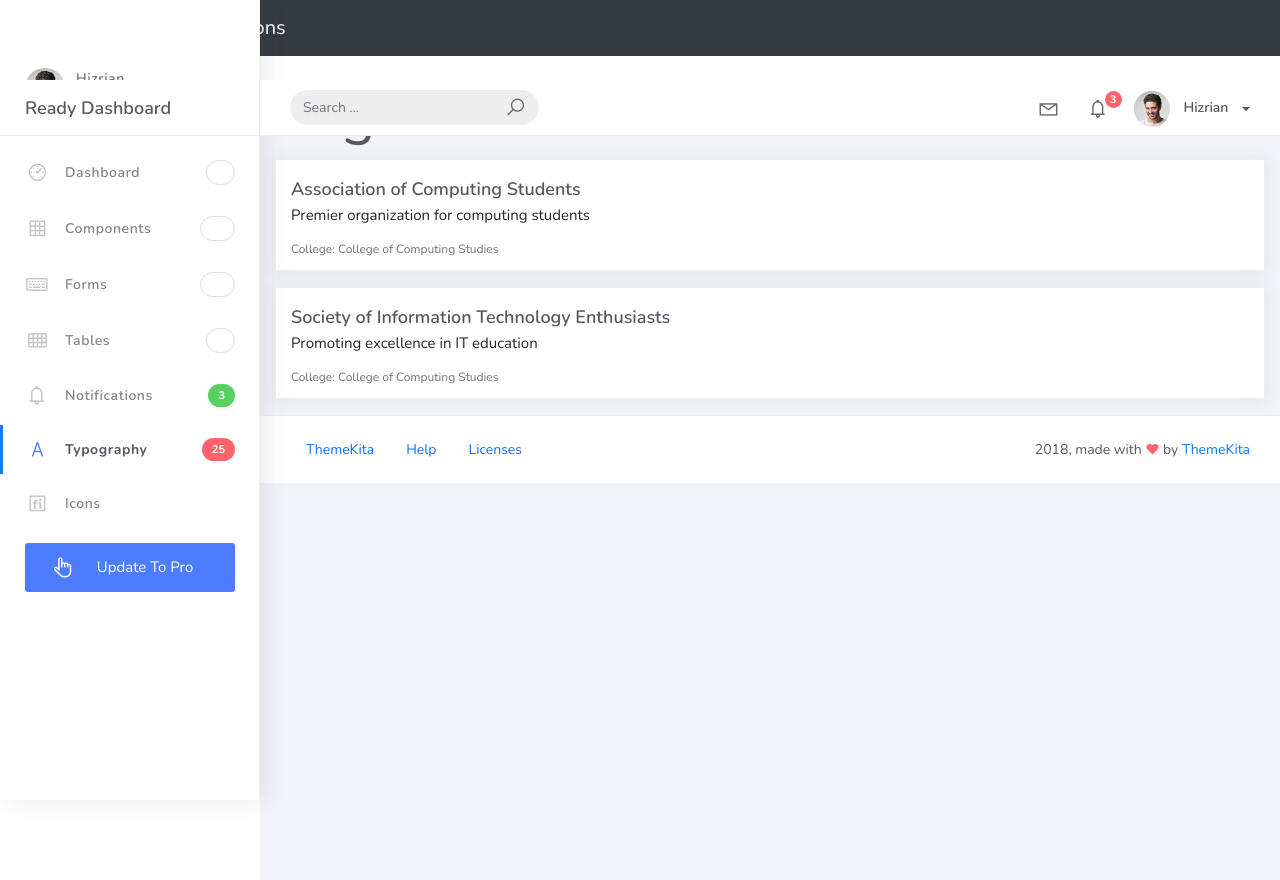
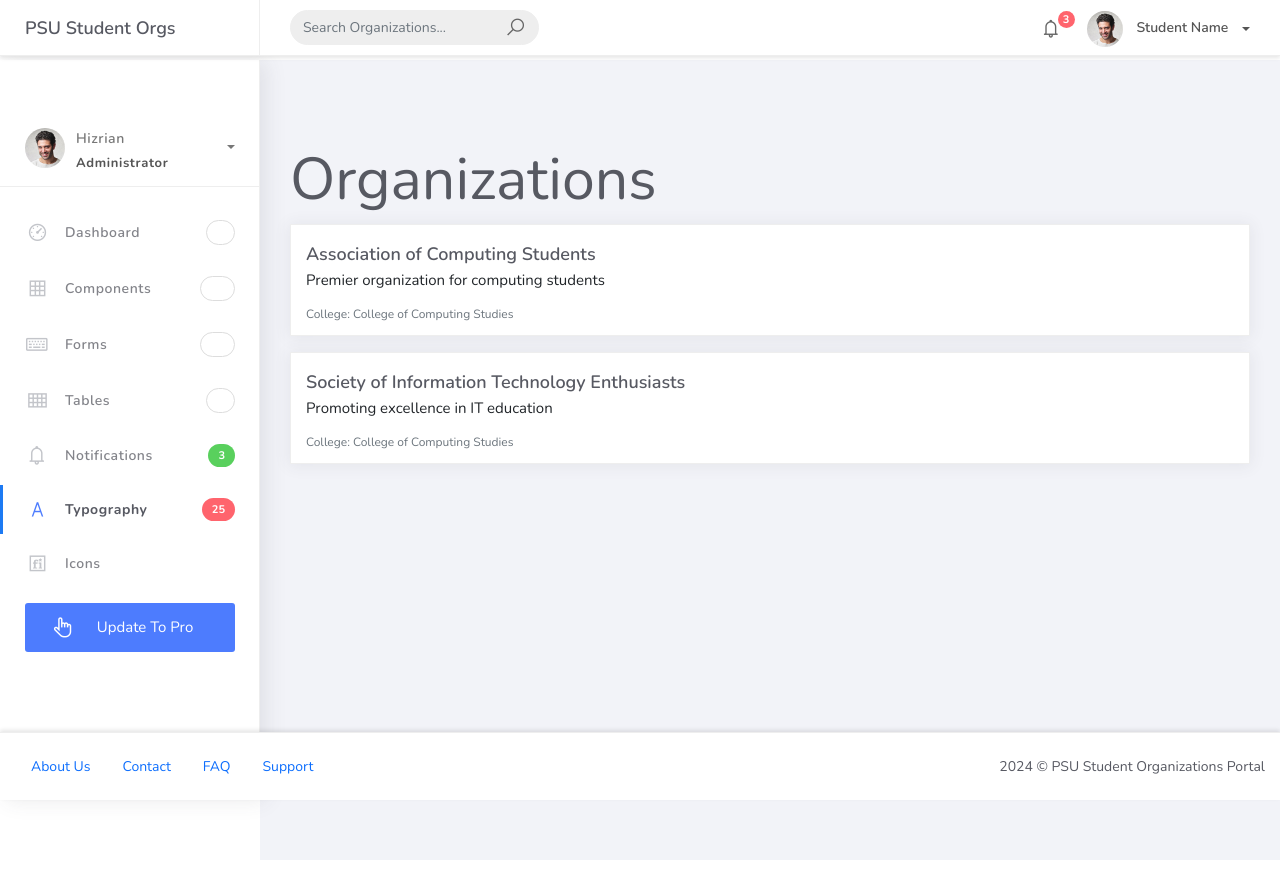
Before and after one commit to Weakcods/psushere, a Django app: page / in a window 1280 px wide. Run offline with Django 5.2, Linux system fonts and the light colour scheme; data comes from the database, SQL or seed files in the repository; some libraries are stand-ins or nearby versions.

Commit message:
fix rumbuled header & footer

```diff
--- a/studentorg/templates/base.html
+++ b/studentorg/templates/base.html
@@ -12,19 +12,47 @@
     <link rel="stylesheet" href="https://fonts.googleapis.com/css?family=Nunito:200,200i,300,300i,400,400i,600,600i,700,700i,800,800i,900,900i">
     <link rel="stylesheet" href="{% static 'assets/css/ready.css' %}">
     <link rel="stylesheet" href="{% static 'assets/css/demo.css'%}">
+    <style>
+        body {
+            display: flex;
+            flex-direction: column;
+            min-height: 100vh;
+        }
+        .wrapper {
+            flex: 1 0 auto;
+        }
+        .main-header {
+            position: fixed;
+            top: 0;
+            width: 100%;
+            z-index: 1000;
+            background: #fff;
+            box-shadow: 0 2px 4px rgba(0,0,0,0.1);
+        }
+        .main-panel {
+            margin-top: 60px; /* Adjust based on header height */
+            padding-bottom: 70px; /* Space for footer */
+        }
+        .footer {
+            position: fixed;
+            bottom: 0;
+            width: 100%;
+            background: #fff;
+            box-shadow: 0 -2px 4px rgba(0,0,0,0.1);
+            z-index: 1000;
+            padding: 15px 0;
+        }
+        .sidebar {
+            margin-top: 60px; /* Match header height */
+        }
+    </style>
 </head>
 <body>
-    <nav class="navbar navbar-expand-lg navbar-dark bg-dark mb-4">
-        <div class="container">
-            <a class="navbar-brand" href="{% url 'home' %}">Student Organizations</a>
-        </div>
-    </nav>
-
     <div class="wrapper">
         <div class="main-header">
             <div class="logo-header">
-                <a href="index.html" class="logo">
-                    Ready Dashboard
+                <a href="{% url 'home' %}" class="logo">
+                    PSU Student Orgs
                 </a>
                 <button class="navbar-toggler sidenav-toggler ml-auto" type="button" data-toggle="collapse" data-target="collapse" aria-controls="sidebar" aria-expanded="false" aria-label="Toggle navigation">
                     <span class="navbar-toggler-icon"></span>
@@ -33,10 +61,9 @@
             </div>
             <nav class="navbar navbar-header navbar-expand-lg">
                 <div class="container-fluid">
-
                     <form class="navbar-left navbar-form nav-search mr-md-3" action="">
                         <div class="input-group">
-                            <input type="text" placeholder="Search ..." class="form-control">
+                            <input type="text" placeholder="Search Organizations..." class="form-control">
                             <div class="input-group-append">
                                 <span class="input-group-text">
                                     <i class="la la-search search-icon"></i>
@@ -46,101 +73,80 @@
                     </form>
                     <ul class="navbar-nav topbar-nav ml-md-auto align-items-center">
                         <li class="nav-item dropdown hidden-caret">
-                            <a class="nav-link dropdown-toggle" href="#" id="navbarDropdown" role="button" data-toggle="dropdown" aria-haspopup="true" aria-expanded="false">
-                                <i class="la la-envelope"></i>
-                            </a>
-                            <div class="dropdown-menu" aria-labelledby="navbarDropdown">
-                                <a class="dropdown-item" href="#">Action</a>
-                                <a class="dropdown-item" href="#">Another action</a>
-                                <div class="dropdown-divider"></div>
-                                <a class="dropdown-item" href="#">Something else here</a>
-                            </div>
-                        </li>
-                        <li class="nav-item dropdown hidden-caret">
-                            <a class="nav-link dropdown-toggle" href="#" id="navbarDropdown" role="button" data-toggle="dropdown" aria-haspopup="true" aria-expanded="false">
+                            <a class="nav-link dropdown-toggle" href="#" id="notifDropdown" role="button" data-toggle="dropdown" aria-haspopup="true" aria-expanded="false">
                                 <i class="la la-bell"></i>
                                 <span class="notification">3</span>
                             </a>
-                            <ul class="dropdown-menu notif-box" aria-labelledby="navbarDropdown">
+                            <ul class="dropdown-menu notif-box" aria-labelledby="notifDropdown">
                                 <li>
-                                    <div class="dropdown-title">You have 4 new notification</div>
+                                    <div class="dropdown-title">You have 3 new notifications</div>
                                 </li>
                                 <li>
                                     <div class="notif-center">
                                         <a href="#">
-                                            <div class="notif-icon notif-primary"> <i class="la la-user-plus"></i> </div>
+                                            <div class="notif-icon notif-primary"> <i class="la la-calendar"></i> </div>
                                             <div class="notif-content">
                                                 <span class="block">
-                                                    New user registered
+                                                    New Event: Campus Fair
                                                 </span>
-                                                <span class="time">5 minutes ago</span>
+                                                <span class="time">2 hours ago</span>
                                             </div>
                                         </a>
                                         <a href="#">
-                                            <div class="notif-icon notif-success"> <i class="la la-comment"></i> </div>
+                                            <div class="notif-icon notif-success"> <i class="la la-check-circle"></i> </div>
                                             <div class="notif-content">
                                                 <span class="block">
-                                                    Rahmad commented on Admin
+                                                    Your membership was approved
                                                 </span>
-                                                <span class="time">12 minutes ago</span>
+                                                <span class="time">5 hours ago</span>
                                             </div>
                                         </a>
                                         <a href="#">
-                                            <div class="notif-img">
-                                                <img src="{% static 'assets/img/profile2.jpg' %}" alt="Img Profile">
-                                            </div>
+                                            <div class="notif-icon notif-info"> <i class="la la-info-circle"></i> </div>
                                             <div class="notif-content">
                                                 <span class="block">
-                                                    Reza send messages to you
+                                                    Meeting reminder
                                                 </span>
-                                                <span class="time">12 minutes ago</span>
-                                            </div>
-                                        </a>
-                                        <a href="#">
-                                            <div class="notif-icon notif-danger"> <i class="la la-heart"></i> </div>
-                                            <div class="notif-content">
-                                                <span class="block">
-                                                    Farrah liked Admin
-                                                </span>
-                                                <span class="time">17 minutes ago</span>
+                                                <span class="time">Tomorrow, 3:00 PM</span>
                                             </div>
                                         </a>
                                     </div>
                                 </li>
                                 <li>
-                                    <a class="see-all" href="javascript:void(0);"> <strong>See all notifications</strong> <i class="la la-angle-right"></i> </a>
+                                    <a class="see-all" href="javascript:void(0);"> View all notifications <i class="la la-angle-right"></i> </a>
                                 </li>
                             </ul>
                         </li>
                         <li class="nav-item dropdown">
                             <a class="dropdown-toggle profile-pic" data-toggle="dropdown" href="#" aria-expanded="false">
                                 <img src="{% static 'assets/img/profile.jpg' %}" alt="user-img" width="36" class="img-circle">
-                                <span>Hizrian</span>
+                                <span>Student Name</span>
                             </a>
                             <ul class="dropdown-menu dropdown-user">
                                 <li>
                                     <div class="user-box">
-                                        <div class="u-img"><img src="{% static 'assets/img/profile.jpg' %}" alt="user"></div>
                                         <div class="u-text">
-                                            <h4>Hizrian</h4>
-                                            <p class="text-muted">hello@themekita.com</p><a href="profile.html" class="btn btn-rounded btn-danger btn-sm">View Profile</a></div>
+                                            <h4>Student Name</h4>
+                                            <p class="text-muted">student@psu.edu</p>
+                                            <a href="profile.html" class="btn btn-rounded btn-primary btn-sm">View Profile</a>
+                                        </div>
                                     </div>
                                 </li>
                                 <div class="dropdown-divider"></div>
-                                    <a class="dropdown-item" href="#"><i class="ti-user"></i> My Profile</a>
-                                    <a class="dropdown-item" href="#"></i> My Balance</a>
-                                    <a class="dropdown-item" href="#"><i class="ti-email"></i> Inbox</a>
+                                <a class="dropdown-item" href="#"><i class="la la-user"></i> My Profile</a>
+                                <a class="dropdown-item" href="#"><i class="la la-users"></i> My Organizations</a>
+                                <a class="dropdown-item" href="#"><i class="la la-calendar"></i> Events</a>
                                 <div class="dropdown-divider"></div>
-                                    <a class="dropdown-item" href="#"><i class="ti-settings"></i> Account Setting</a>
+                                <a class="dropdown-item" href="#"><i class="la la-cog"></i> Settings</a>
                                 <div class="dropdown-divider"></div>
-                                    <a class="dropdown-item" href="#"><i class="fa fa-power-off"></i> Logout</a>
+                                <a class="dropdown-item" href="#"><i class="la la-power-off"></i> Logout</a>
                             </ul>
-                                <!-- /.dropdown-user -->
                         </li>
                     </ul>
                 </div>
             </nav>
         </div>
+
         <div class="sidebar">
             <div class="scrollbar-inner sidebar-wrapper">
                 <div class="user">
@@ -236,39 +242,46 @@
                 </ul>
             </div>
         </div>
+
         <div class="main-panel">
-
+            <div class="content">
                 {% block content %}{% endblock %}
+            </div>
+        </div>
 
         <footer class="footer">
             <div class="container-fluid">
                 <nav class="pull-left">
                     <ul class="nav">
                         <li class="nav-item">
-                                    <a class="nav-link" href="http://www.themekita.com">
-                                        ThemeKita
+                            <a class="nav-link" href="#">
+                                About Us
                             </a>
                         </li>
                         <li class="nav-item">
                             <a class="nav-link" href="#">
-                                        Help
+                                Contact
                             </a>
                         </li>
                         <li class="nav-item">
-                                    <a class="nav-link" href="https://themewagon.com/license/#free-item">
-                                        Licenses
+                            <a class="nav-link" href="#">
+                                FAQ
+                            </a>
+                        </li>
+                        <li class="nav-item">
+                            <a class="nav-link" href="#">
+                                Support
                             </a>
                         </li>
                     </ul>
                 </nav>
                 <div class="copyright ml-auto">
-                            2018, made with <i class="la la-heart heart text-danger"></i> by <a href="http://www.themekita.com">ThemeKita</a>
+                    2024 © PSU Student Organizations Portal
                 </div>
             </div>
         </footer>
     </div>
-        </div>
-    </div>
+
     <!-- Modal -->
     <div class="modal fade" id="modalUpdate" tabindex="-1" role="dialog" aria-labelledby="modalUpdatePro" aria-hidden="true">
         <div class="modal-dialog modal-dialog-centered" role="document">
```
Lines whose indentation alone changed are shown as unchanged.
